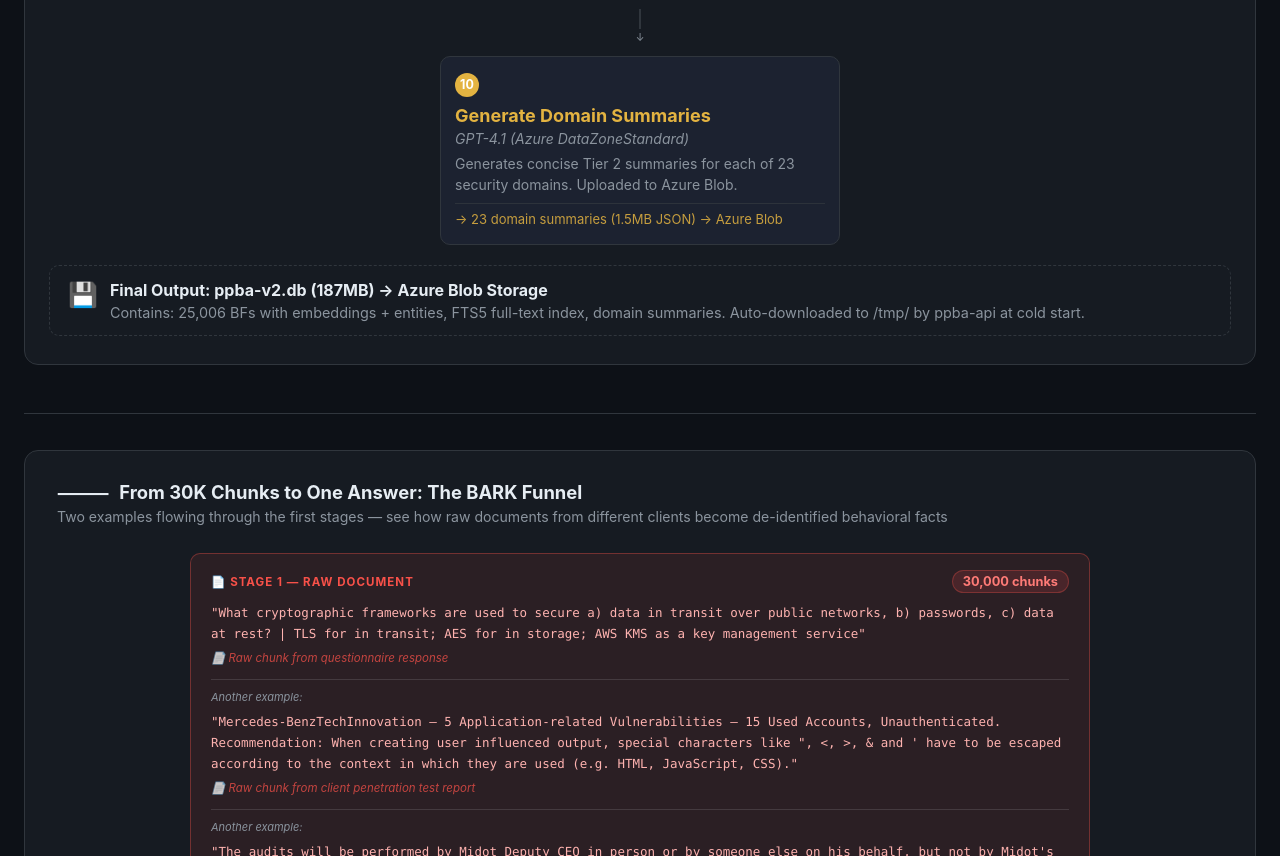
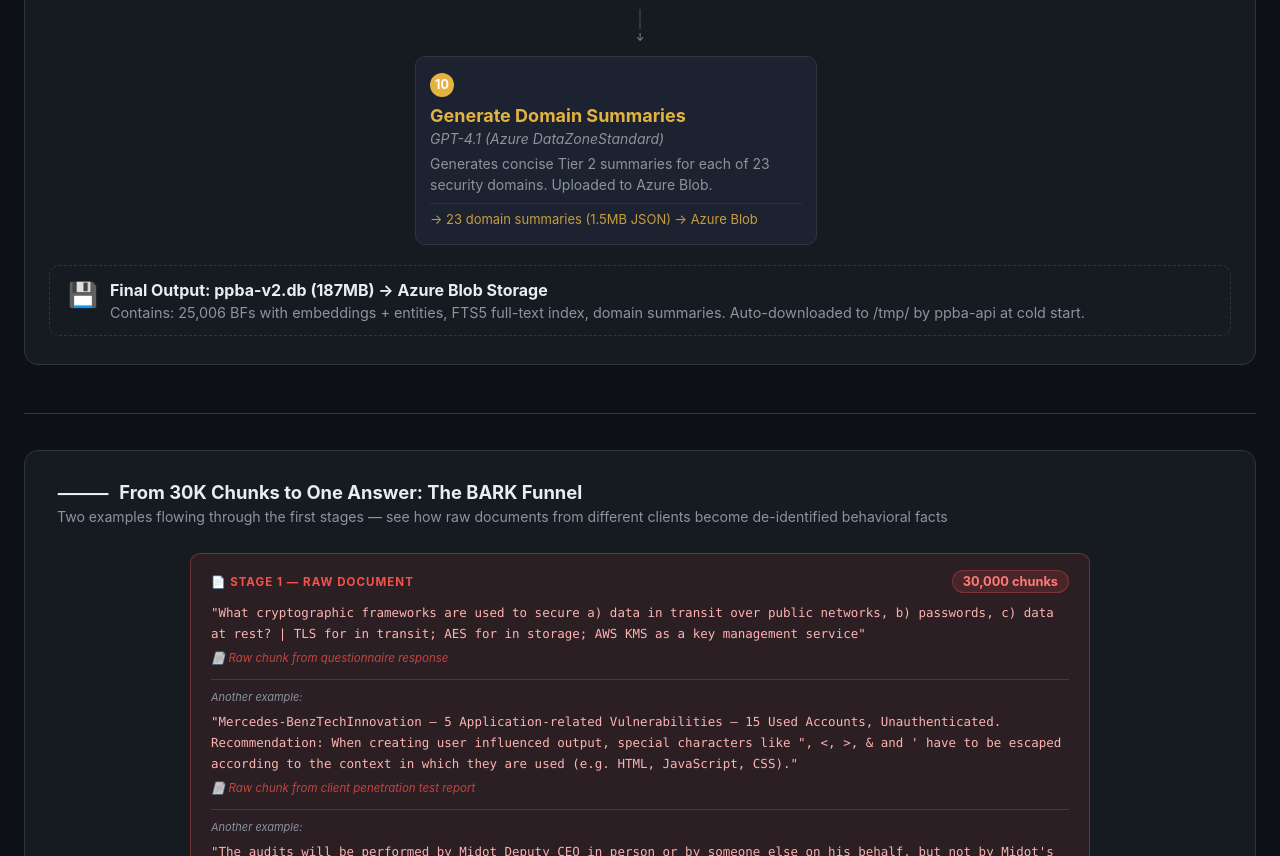
Before and after one commit to shtofadhor/bark-docs, a plain HTML site: page index.html in a window 1280 px wide. Shown: the part 1116-1972 px from the top of the page. Drawn offline with Linux system fonts and the light colour scheme.

Commit message:
fix: consistent stage widths, Stage 10 in center column

```diff
--- a/index.html
+++ b/index.html
@@ -1382,7 +1382,7 @@ remote users"</div></div>
         <div class="v-conn"></div>
       </div>
 
-      <div class="stage-wrapper" id="p1-s10-wrap" style="grid-column: 1 / -1; max-width: 400px; margin: 0 auto;">
+      <div class="stage-wrapper" id="p1-s10-wrap" style="grid-column: 2 / 4;">
         <div class="stage" id="p1-s10" style="--stage-color: #e3b341" data-modal="p1-s10">
           <div class="stage-check" id="p1-s10-check">&#10003;</div>
           <div class="stage-number">10</div>
```
